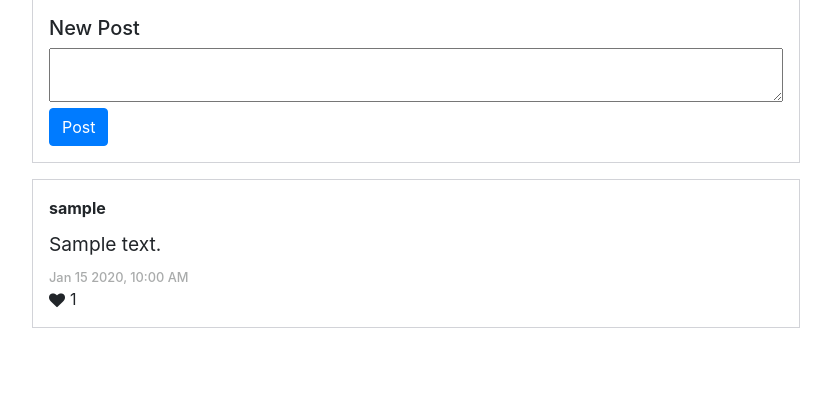
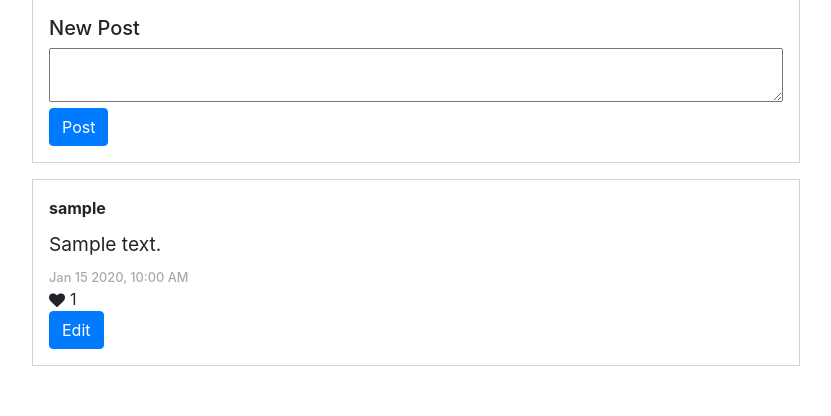
Before and after one commit to larklarky/CS50_webdev_project_4, a Django app: page / in a window 1280 px wide. Shown: the part 73-489 px from the top of the page, without its empty margins (224-1055 px from the left). Run offline with Django 3.2, Linux system fonts and the light colour scheme; a user stored in the database is signed in; tables that the repository leaves empty hold one stand-in row (values such as "Sample post"); some libraries are stand-ins or nearby versions.

Commit message:
backend: rewrite edit post function; frontend: implement edit post function

```diff
--- a/network/static/network/index.js
+++ b/network/static/network/index.js
@@ -1,6 +1,6 @@
 document.addEventListener('DOMContentLoaded', function() {
     document.querySelector('#all-posts').addEventListener('click', all_posts);
-    document.querySelector('#create-post-view').addEventListener('click', create_post);
+    document.querySelector('.new-post-form').addEventListener('submit', create_post);
 
 
      // By default
@@ -12,6 +12,7 @@ function all_posts() {
     console.log('all_post function')
     document.querySelector('#create-post-view').style.display = 'block';
     document.querySelector('#all-posts-view').style.display = 'block';
+    document.querySelector('#edit-post-view').style.display = 'none';
     let username = document.querySelector('#username').text;
     document.querySelector('#all-posts-view').innerHTML = '';
 
@@ -58,9 +59,17 @@ function all_posts() {
             likes.innerHTML = post.likes_count;
             likesContainer.append(likes);
 
-            // <button class="btn btn-primary post-edit"></button>
+            if (username == post.user.username) {
+                let edit = document.createElement('button');
+                edit.className = 'btn btn-primary post-edit';
+                edit.dataset.id = post.id;
+                edit.innerHTML = 'Edit';
+                edit.onclick = edit_post;
+                postContainer.append(edit)
+            }
 
             document.querySelector('#all-posts-view').append(postContainer)
+
         }
     })
 }
@@ -85,10 +94,8 @@ function like_toggle(event) {
     })
 }
 
-function create_post() {
+function create_post(event) {
     document.querySelector('#error-message').style.display = 'none';
-
-    document.querySelector('.new-post-form').onsubmit = (event) => {
 
     fetch('/create_post', {
         method: 'POST',
@@ -110,7 +117,43 @@ function create_post() {
     })
     event.preventDefault();
 }
+
+
+function edit_post(event) {
+    document.querySelector('#error-message').style.display = 'none';
+    document.querySelector('#edit-post-view').style.display = 'block';
+    document.querySelector('#create-post-view').style.display = 'none';
+    document.querySelector('#all-posts-view').style.display = 'none';
+
+    let post_id = event.target.dataset.id;
+
+    fetch(`post/${post_id}`)
+    .then(response => response.json())
+    .then(post => {
+
+        document.querySelector('#edit-post-text').value = post.text;
+    });
+
+    document.querySelector('.edit-post-form').onsubmit = (event) => {
+        fetch(`post/${post_id}`, {
+            method: 'PUT',
+            body: JSON.stringify({text: document.querySelector('#edit-post-text').value})
+        })
+        .then(response => {
+            response.json().then(result => {
+                if (response.status == 201) {
+                    document.querySelector('#edit-post-text').value = '';
+                    all_posts();
+                } else {
+                    document.querySelector('#error-message').style.display = 'block';
+                    document.querySelector('#error-message').innerHTML = result.error;
                 }
+            })
+        })
+    }
+
+}
+
 
 function profile_page() {
 
--- a/network/static/network/styles.css
+++ b/network/static/network/styles.css
@@ -5,7 +5,7 @@
     padding: 10px 15px 10px 15px;
 } */
 
-.new-post-container {
+.new-post-container, .edit-post-container {
     padding: 1rem;
     margin: 1rem 20%;
     border: 1px solid rgb(210, 211, 216);
@@ -13,6 +13,10 @@
 }
 
 #new-post-text {
+    width: 100%;
+}
+
+#edit-post-text {
     width: 100%;
 }
 
--- a/network/templates/network/index.html
+++ b/network/templates/network/index.html
@@ -23,6 +23,21 @@
 
     </div>
 
+    <div id='edit-post-view'>
+        <div id='error-message'></div>
+        <div class='edit-post-container'>
+            <h5>Edit Post</h5>
+            <form class='edit-post-form'>
+                <textarea id='edit-post-text'></textarea>
+                <div>
+                    <input type="submit" value="Save" class="btn btn-primary"/>
+                </div>
+
+            </form>
+
+        </div>
+    </div>
+
 {% endblock %}
 
 {% block script %}
--- a/network/urls.py
+++ b/network/urls.py
@@ -11,5 +11,5 @@ urlpatterns = [
     path('create_post', views.create_post, name='create_post'),
     path('all_posts', views.all_posts, name='all_posts'),
     path('post/<int:post_id>/like', views.toggle_like, name='toggle_like'),
-    path('post/<int:post_id>/edit_post', views.edit_post, name='edit_post')
+    path('post/<int:post_id>', views.edit_post, name='edit_post')
 ]
--- a/network/views.py
+++ b/network/views.py
@@ -88,6 +88,7 @@ def all_posts(request):
     return JsonResponse([post.serialize(current_user) for post in posts], safe=False)
 
 
+
 @csrf_exempt
 @login_required
 def toggle_like(request, post_id):
@@ -112,19 +113,21 @@ def toggle_like(request, post_id):
 @csrf_exempt
 @login_required
 def edit_post(request, post_id):
-    if request.method != "PUT":
-        return JsonResponse({"error": "PUT request required."}, status=400)
 
     user = request.user
     post_id = post_id
 
-    data = json.loads(request.body)
-    text = data.get('text', '')
+    post = Post.objects.filter(id=post_id, user=user).first()
 
-    edited_post = Post.objects.filter(id=post_id, user=user).first()
-    if edited_post:
-        edited_post.text = text
-        edited_post.save()
-        return JsonResponse({"post": edited_post.serialize(user)})
-    else:
-       return JsonResponse({"error": "Only posts' owners can edit their posts."}, status=400)
+    if post:
+        if request.method == "GET":
+            return JsonResponse(post.serialize(user))
+
+        elif request.method == "PUT":
+            data = json.loads(request.body)
+            text = data.get('text', '')
+            post.text = text
+            post.save()
+            return JsonResponse(post.serialize(user), status=201)
+        else:
+            return JsonResponse({"error": "Only posts' owners can edit their posts."}, status=400)
```
Lines whose indentation alone changed are shown as unchanged.
